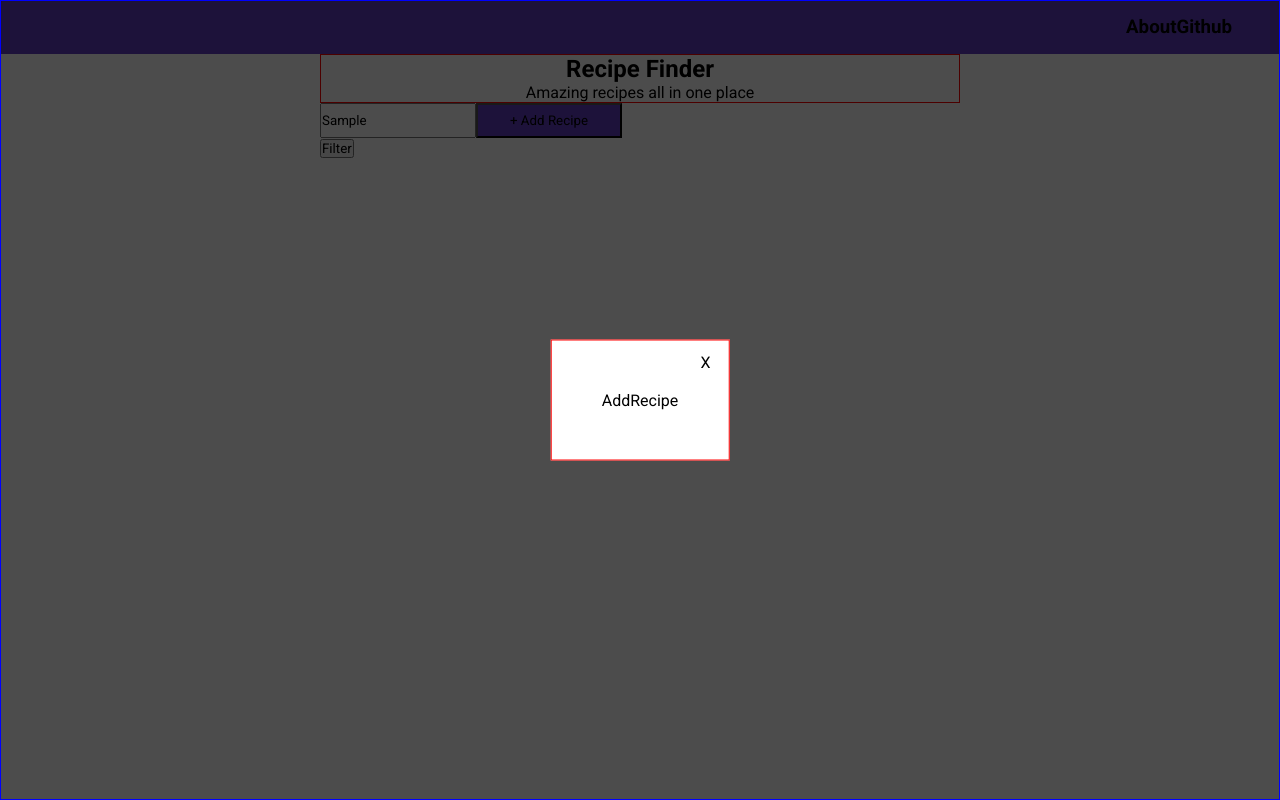
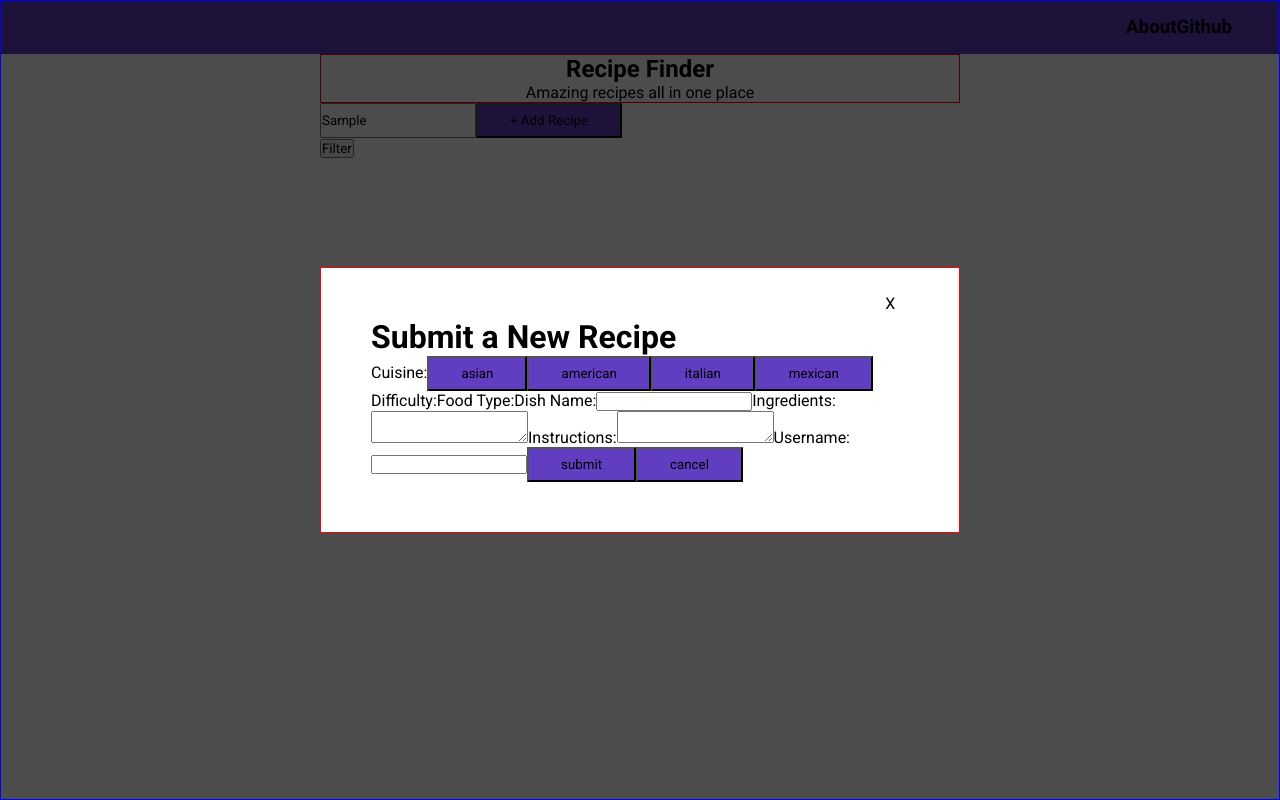
Before and after one commit to christopher-coyne/recipe_finder, a React (Create React App) app: page / in a window 1280 px wide. Both pictures are taken after typing "Sample" into the empty fields and a click on the button "+ Add Recipe". Built offline with nearby package versions, Linux system fonts and the light colour scheme.

Commit message:
add recipe modal basic inputs added

```diff
--- a/src/components/AddRecipe/AddRecipe.style.tsx
+++ b/src/components/AddRecipe/AddRecipe.style.tsx
@@ -1,5 +1,5 @@
 import styled from "styled-components";
 
-export const Container = styled("div")`
-  text-align: left;
-`;
+export const StyledForm = styled("form")``;
+
+export const StyledTextArea = styled("textarea")``;
--- a/src/components/AddRecipe/AddRecipe.tsx
+++ b/src/components/AddRecipe/AddRecipe.tsx
@@ -1,7 +1,78 @@
-import React from "react";
+import React, { useRef, useState } from "react";
+import { StyledForm, StyledTextArea } from "./AddRecipe.style";
+import Button from "../Button/Button";
+import { Recipe } from "../../types";
+import types from "../../FilterOptionTypes";
 
 const AddRecipe = () => {
-  return <div>AddRecipe</div>;
+  /* refs for text input */
+  const ingredients = useRef<HTMLTextAreaElement>(null);
+  const userName = useRef<HTMLInputElement>(null);
+  const instructions = useRef<HTMLTextAreaElement>(null);
+  const dishName = useRef<HTMLInputElement>(null);
+
+  const [difficulty, setDifficulty] = useState("");
+  const [cuisine, setCuisine] = useState("");
+  const [type, setType] = useState("");
+
+  const handleSubmit = (e: React.MouseEvent<HTMLButtonElement, MouseEvent>) => {
+    e.preventDefault();
+
+    // if all fields are filled out, submit the
+    if (
+      userName.current &&
+      instructions.current &&
+      ingredients.current &&
+      dishName.current
+    ) {
+      console.log(userName.current.value);
+      /*
+      const newRecipe = {
+        name: dishName.current.value,
+        ingredients: ingredients.current.value,
+        instructions: instructions,
+        difficulty: difficulty || null;
+        cuisine:
+        type:
+        user: userName.current.value
+        date: 'sample date',
+      }
+      userName.current.value = "";
+      */
+    }
+
+    /*
+    const newRecipe :Recipe = {
+      name:
+    }
+    */
+    // close modal and reset recipes
+  };
+  return (
+    <StyledForm>
+      <h1>Submit a New Recipe</h1>
+      <label>Cuisine:</label>
+      {types.cuisine.map((cuisine: string) => (
+        <Button
+          input={cuisine}
+          onClick={() => console.log("hello")}
+          type={"small"}
+        />
+      ))}
+      <label>Difficulty:</label>
+      <label>Food Type:</label>
+      <label>Dish Name:</label>
+      <input type="text" ref={dishName}></input>
+      <label>Ingredients:</label>
+      <StyledTextArea ref={ingredients} />
+      <label>Instructions:</label>
+      <StyledTextArea ref={instructions} />
+      <label>Username:</label>
+      <input type="text" ref={userName}></input>
+      <Button input="submit" onClick={(e) => handleSubmit(e)} type="regular" />
+      <Button input="cancel" onClick={(e) => handleSubmit(e)} type="cancel" />
+    </StyledForm>
+  );
 };
 
 export default AddRecipe;
```
